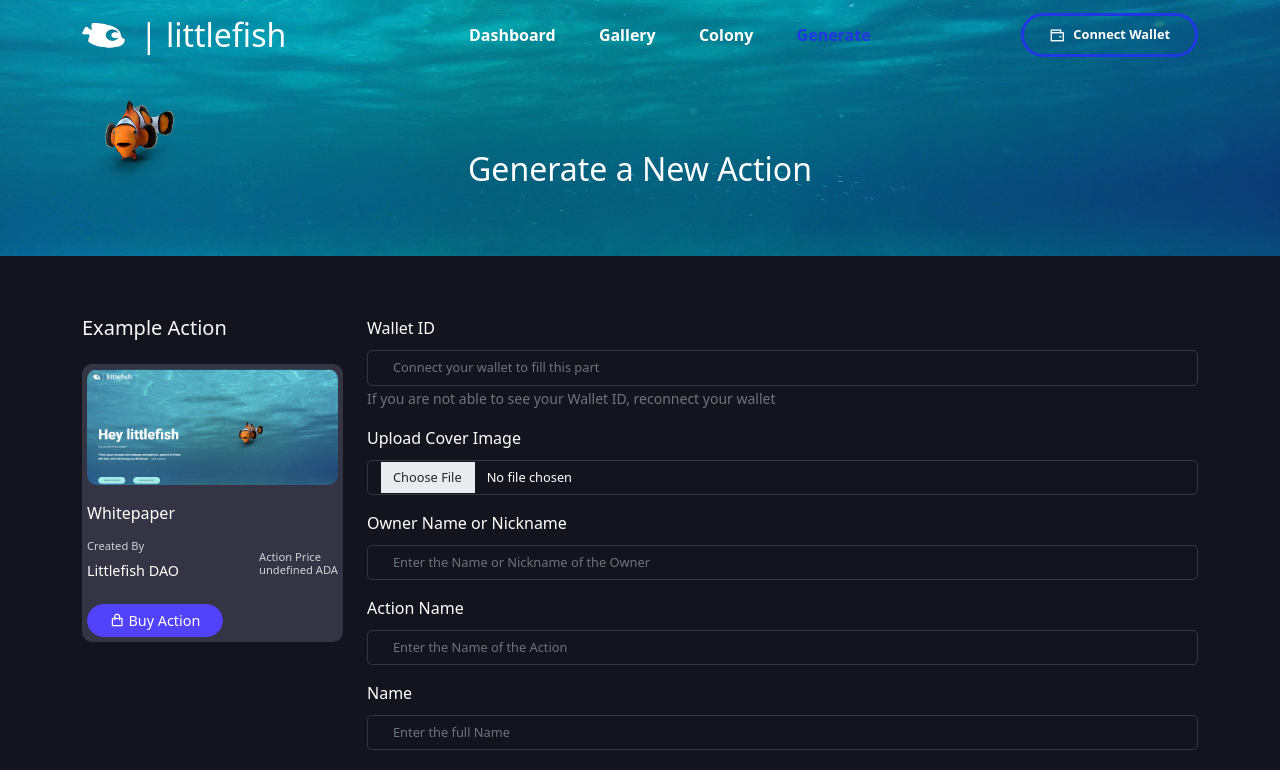
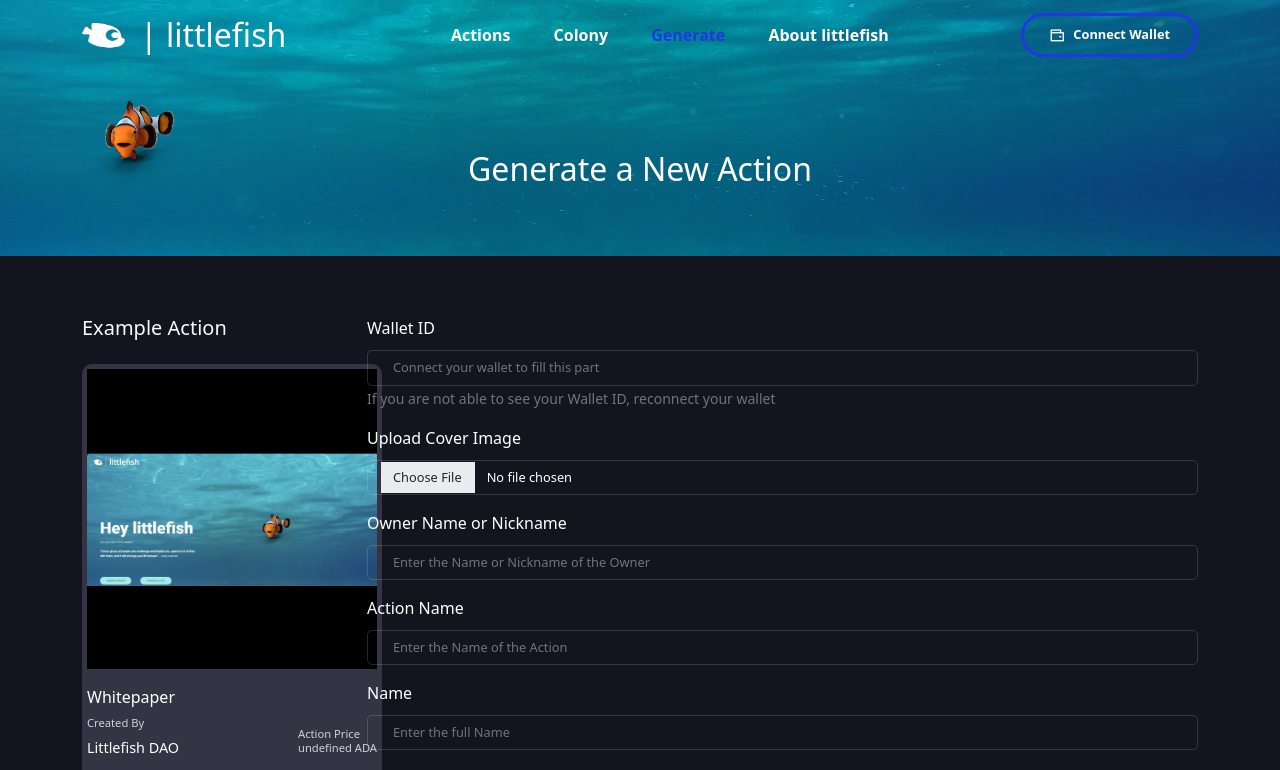
Before and after one commit to littlefish-foundation/littlefish-mvp, a React (Create React App) app in the folder frontend/: page /create in a window 1280 px wide. Shown: the top 770 px of the page. Built offline with nearby package versions, Linux system fonts and the light colour scheme.

Commit message:
Actions image sized to fit

```diff
--- a/frontend/src/components/Header/Header.jsx
+++ b/frontend/src/components/Header/Header.jsx
@@ -6,12 +6,9 @@ import abstract from "../../assets/abstract.png";
 import { NavLink, Link } from "react-router-dom";
 
 const NAV__LINKS = [
+
   {
-    display: "Dashboard",
-    url: "/dashboard",
-  },
-  {
-    display: "Gallery",
+    display: "Actions",
     url: "/action",
   },
   {
@@ -21,6 +18,10 @@ const NAV__LINKS = [
   {
     display: "Generate",
     url: "/create",
+  },
+  {
+    display: "About littlefish",
+    url: "/about",
   },
 ];
 
--- a/frontend/src/components/ui/Live-auction/live-auction.css
+++ b/frontend/src/components/ui/Live-auction/live-auction.css
@@ -2,22 +2,29 @@
   padding: 5px;
   background: #343444;
   border-radius: 10px;
+  height: 460px;
+  width: 300px;
 
 }
 
 .nft__img img {
-  border-radius: 10px;
-  max-height: 300px;
+  //border-radius: 10px;
+  height: 300px;
+  object-fit: contain;
+  //display: flex;
 }
 
 .nft__img {
-  margin-bottom: 15px;
-  max-height: 300px;
+  //margin-bottom: 15px;
+  height: 300px;
+  background: #000000;
+  //display: flex;
+
 
 }
 
 .nft__title {
-  margin-bottom: 15px;
+  margin-top: 15px;
 }
 
 .nft__title a {
--- a/frontend/src/pages/Dashboard.jsx
+++ b/frontend/src/pages/About.jsx
@@ -5,10 +5,10 @@ import CommonSection from "../components/ui/Common-section/CommonSection";
 
 import Trending from "../components/ui/Trending-section/Trending";
 
-const Dashboard = () => {
+const About = () => {
   return (
     <>
-      <CommonSection assetName={"Dashboard"} />
+      <CommonSection assetName={"About littlefish"} />
 
       <HeroSection />
       <Trending />
@@ -16,4 +16,4 @@ const Dashboard = () => {
   );
 };
 
-export default Dashboard;
+export default About;
--- a/frontend/src/pages/Gallery.jsx
+++ b/frontend/src/pages/Actions.jsx
@@ -13,7 +13,7 @@ import "../components/ui/Live-auction/live-auction.css";
 
 // import LiveAuction from "../components/ui/Live-auction/LiveAuction";
 
-const Gallery = () => {
+const Actions = () => {
   const { NFT__DATA } = useFetch("https://api.littlefish.foundation/action/");
   const [data, setData] = useState([]);
 
@@ -22,7 +22,21 @@ const Gallery = () => {
   const handleSort = (e) => {
     const filterValue = e.target.value;
     console.log( { filterValue})
+
     if (filterValue === "newest") {
+      const filterData = NFT__DATA.sort((tokenId1, tokenId2) =>
+        tokenId1.tokenId > tokenId2.tokenId
+          ? 1
+          : tokenId1.tokenId < tokenId2.tokenId
+          ? -1
+          : 0
+      );
+      // console.log(filterData);
+
+      setData(filterData);
+    }
+
+    if (filterValue === "oldest") {
       const filterData = NFT__DATA.sort((tokenId1, tokenId2) =>
         tokenId1.tokenId < tokenId2.tokenId
           ? 1
@@ -36,18 +50,6 @@ const Gallery = () => {
 
     }
 
-    if (filterValue === "oldest") {
-      const filterData = NFT__DATA.sort((tokenId1, tokenId2) =>
-        tokenId1.tokenId > tokenId2.tokenId
-          ? 1
-          : tokenId1.tokenId < tokenId2.tokenId
-          ? -1
-          : 0
-      );
-      // console.log(filterData);
-
-      setData(filterData);
-    }
 
     if (filterValue === "Z->A") {
       const filterData = NFT__DATA.sort((name1, name2) =>
@@ -78,7 +80,7 @@ const Gallery = () => {
 
   return (
     <>
-      <CommonSection assetName={"Gallery"} />
+      <CommonSection assetName={"Actions"} />
 
       <section>
         <Container>
@@ -124,4 +126,4 @@ const Gallery = () => {
   );
 };
 
-export default Gallery;
+export default Actions;
--- a/frontend/src/routes/Routers.js
+++ b/frontend/src/routes/Routers.js
@@ -2,8 +2,8 @@ import React from "react";
 
 import { Routes, Route, Navigate } from "react-router-dom";
 
-import Dashboard from "../pages/Dashboard";
-import Gallery from "../pages/Gallery";
+import About from "../pages/About";
+import Gallery from "../pages/Actions";
 import Create from "../pages/Create";
 import Wallet from "../pages/Wallet";
 import Colony from "../pages/colonies/Colony";
@@ -15,8 +15,8 @@ import MemberForm from "../pages/colonies/MemberForm";
 const Routers = () => {
   return (
     <Routes>
-      <Route path="/" element={<Navigate to="/dashboard" />} />
-      <Route path="/dashboard" element={<Dashboard />} />
+      <Route path="/" element={<Navigate to="/action" />} />
+      <Route path="/about" element={<About />} />
 
       <Route path="/action" element={<Gallery />} />
       <Route path="/wallet" element={<Wallet />} />
```
